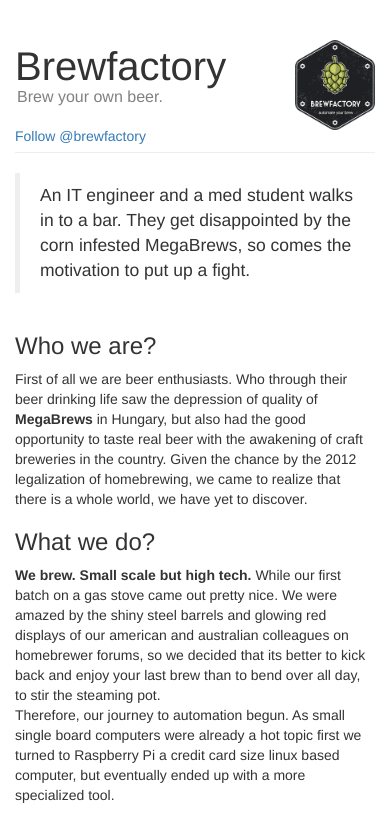
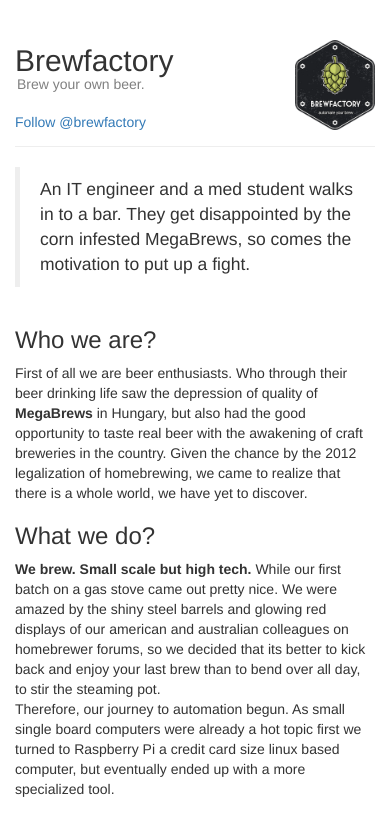
Before and after one commit to brewfactory/brewfactory.github.io, a website: page app/index.html in a window 390 px wide. Shown: the top 816 px of the page. Drawn offline with nearby package versions, Linux system fonts and the light colour scheme; files that its build step writes are made by us from their sources.

Commit message:
Improve css

```diff
--- a/app/styles/main.css
+++ b/app/styles/main.css
@@ -29,6 +29,14 @@
 }
 
 @media (max-width: 400px) {
+    header h1 {
+        font-size: 30px;
+    }
+
+    header h2 {
+        font-size: 14px;
+    }
+
     .logo {
         margin-top: 40px;
         max-width: 80px;
```
